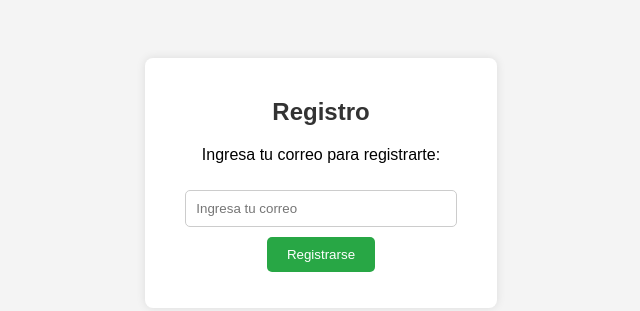
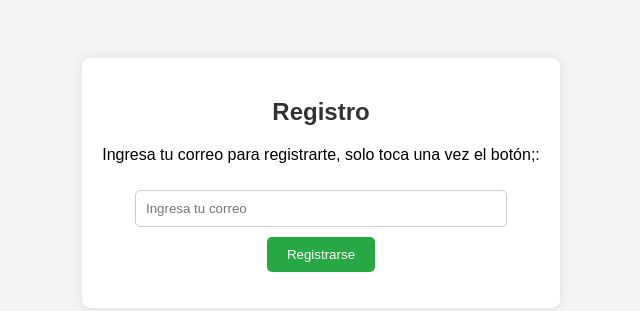
Before and after one commit to esteb-more/donaciondesangre, a plain HTML site: page index.html in a window 1280 px wide. Shown: the whole page, without its empty margins (319-959 px from the left). Drawn offline with Linux system fonts and the light colour scheme.

Commit message:
Update index.html

```diff
--- a/index.html
+++ b/index.html
@@ -10,7 +10,7 @@
 
     <div class="container">
         <h2>Registro</h2>
-        <p>Ingresa tu correo para registrarte:</p>
+        <p>Ingresa tu correo para registrarte, solo toca una vez el botón;:</p>
         <form id="registro-form">
             <input type="email" name="email" id="email" required placeholder="Ingresa tu correo">
             <button type="submit">Registrarse</button>
```
